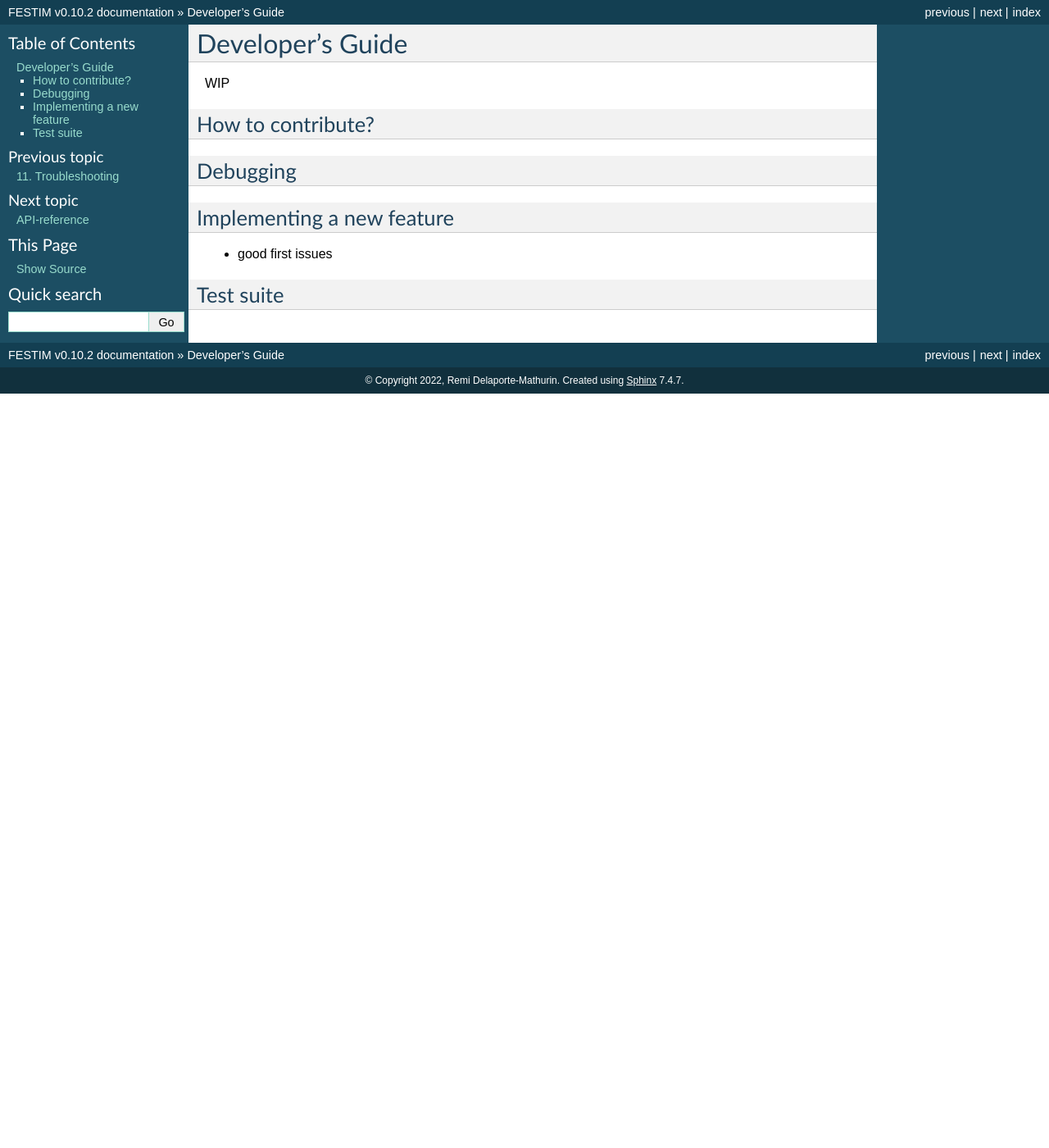
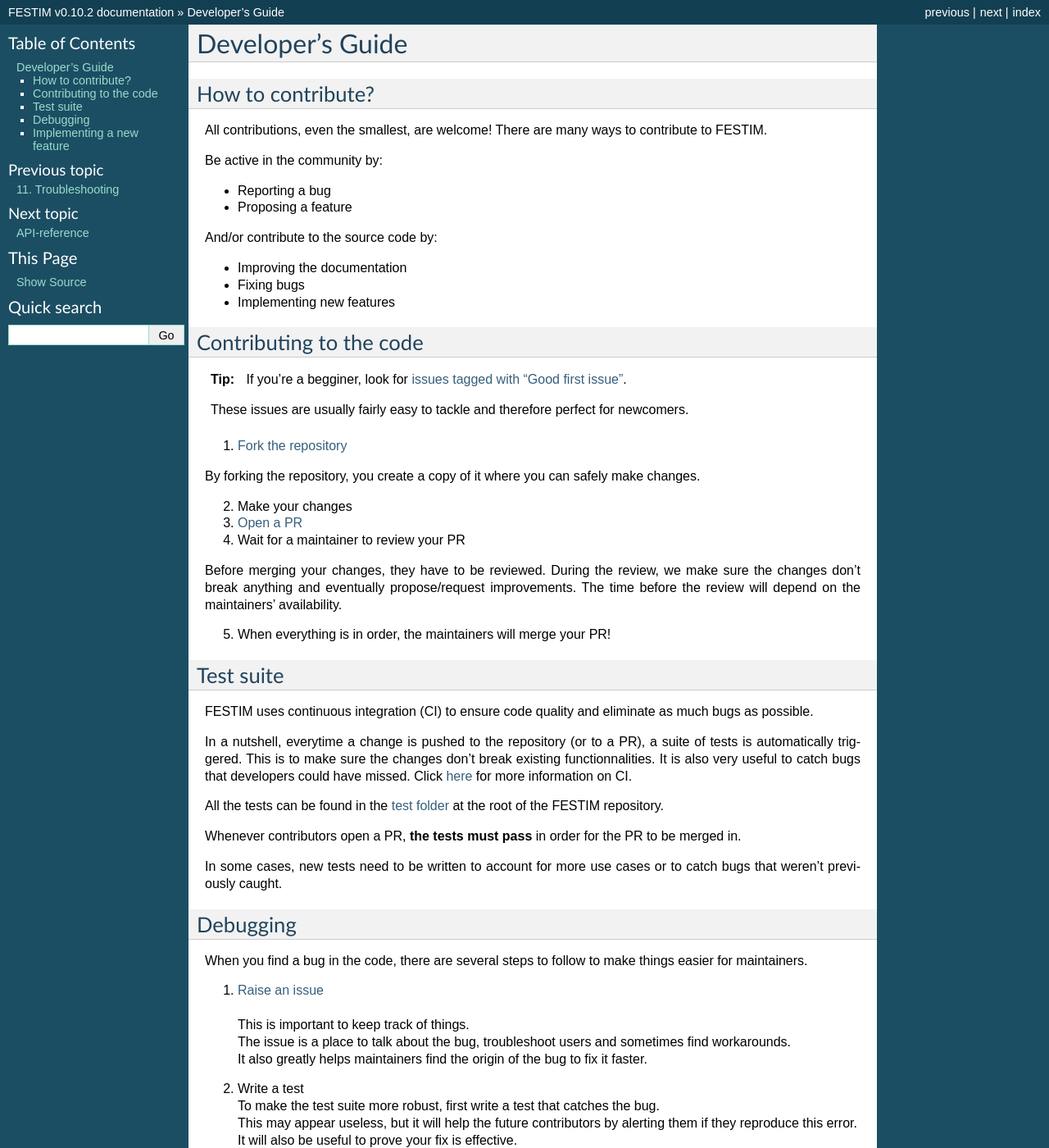
Before and after one commit to festim-dev/FESTIM, a Sphinx documentation site: the page built from docs/source/devguide/index.rst, in a window 1280 px wide and 1400 px high. Shown: the whole window at 82% size. Built offline with Sphinx 7.4.7, drawn with Linux system fonts in a browser that asks for light colours; some of the changed text lies outside the part shown.

Commit message:
Dev guide

```diff
--- a/docs/source/devguide/index.rst
+++ b/docs/source/devguide/index.rst
@@ -1,23 +1,98 @@
 =================
 Developer's Guide
 =================
-
-WIP
 
 ------------------
 How to contribute?
 ------------------
 
+All contributions, even the smallest, are welcome!
+There are many ways to contribute to FESTIM.
+
+Be active in the community by:
+
+* Reporting a bug
+* Proposing a feature
+
+And/or contribute to the source code by:
+
+* Improving the documentation
+* Fixing bugs
+* Implementing new features
+
+.. _contributing to the code:
+
+------------------------
+Contributing to the code
+------------------------
+
+.. admonition:: Tip
+   :class: tip
+
+   If you're a begginer, look for `issues tagged with "Good first issue" <https://github.com/RemDelaporteMathurin/FESTIM/issues?q=is%3Aopen+is%3Aissue+label%3A%22good+first+issue%22>`_.
+
+   These issues are usually fairly easy to tackle and therefore perfect for newcomers.
+
+1) `Fork the repository <https://github.com/RemDelaporteMathurin/FESTIM/fork>`_
+
+By forking the repository, you create a copy of it where you can safely make changes.
+
+2) Make your changes
+3) `Open a PR <https://github.com/RemDelaporteMathurin/FESTIM/compare>`_
+4) Wait for a maintainer to review your PR
+
+Before merging your changes, they have to be reviewed. During the review, we make sure the changes don't break anything and eventually propose/request improvements.
+The time before the review will depend on the maintainers' availability.
+
+5) When everything is in order, the maintainers will merge your PR!
+
+----------
+Test suite
+----------
+
+FESTIM uses continuous integration (CI) to ensure code quality and eliminate as much bugs as possible.
+
+In a nutshell, everytime a change is pushed to the repository (or to a PR), a suite of tests is automatically triggered.
+This is to make sure the changes don't break existing functionnalities.
+It is also very useful to catch bugs that developers could have missed.
+Click `here <https://www.atlassian.com/continuous-delivery/continuous-integration>`_ for more information on CI.
+
+All the tests can be found in the `test folder <https://github.com/RemDelaporteMathurin/FESTIM/tree/main/test>`_ at the root of the FESTIM repository.
+
+Whenever contributors open a PR, **the tests must pass** in order for the PR to be merged in.
+
+In some cases, new tests need to be written to account for more use cases or to catch bugs that weren't previously caught.
+
 ---------
 Debugging
 ---------
+
+When you find a bug in the code, there are several steps to follow to make things easier for maintainers.
+
+#. | `Raise an issue <https://github.com/RemDelaporteMathurin/FESTIM/issues/new/choose>`_
+   |
+   | This is important to keep track of things.
+   | The issue is a place to talk about the bug, troubleshoot users and sometimes find workarounds.
+   | It also greatly helps maintainers find the origin of the bug to fix it faster.
+
+#. | Write a test
+   | To make the test suite more robust, first write a test that catches the bug.
+   | This may appear useless, but it will help the future contributors by alerting them if they reproduce this error.
+   | It will also be useful to prove your fix is effective.
+
+#. Make your changes and open a PR.
 
 --------------------------
 Implementing a new feature
 --------------------------
 
-- good first issues
+#. | `Raise an issue <https://github.com/RemDelaporteMathurin/FESTIM/issues/new/choose>`_
+   |
+   | Before spending time implementing a new great feature, it is better to open an issue first to discuss with the maintainers.
+   | For all you know, someone is already working at implementing it and all your time would be spent for nothing.
+   |
+   | It is also beneficial to discuss with the community on how this new feature would be used.
 
-----------
-Test suite
-----------
+#. :ref:`Make your changes<contributing to the code>`
+
+#. Write a test to test your feature
```
